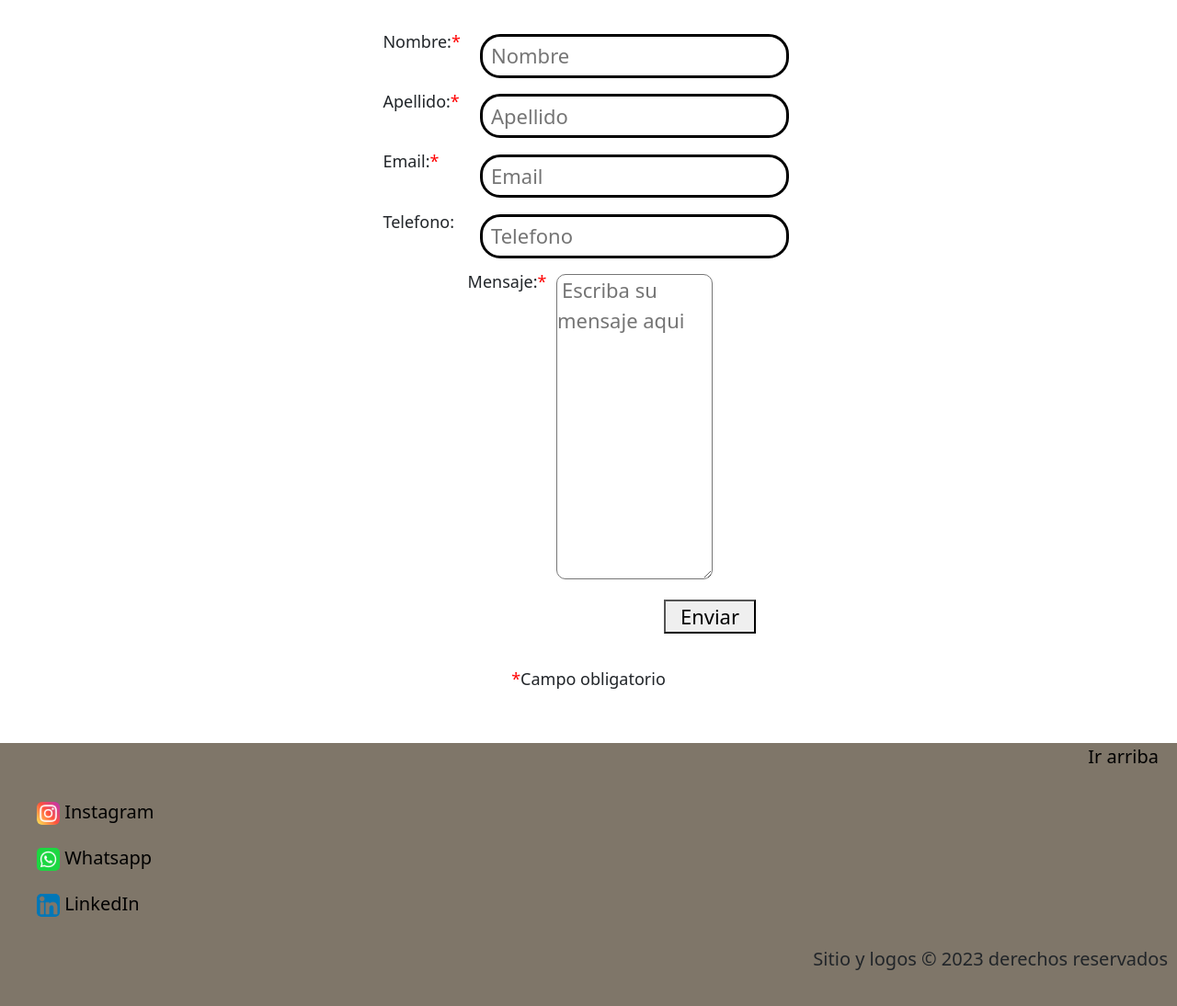
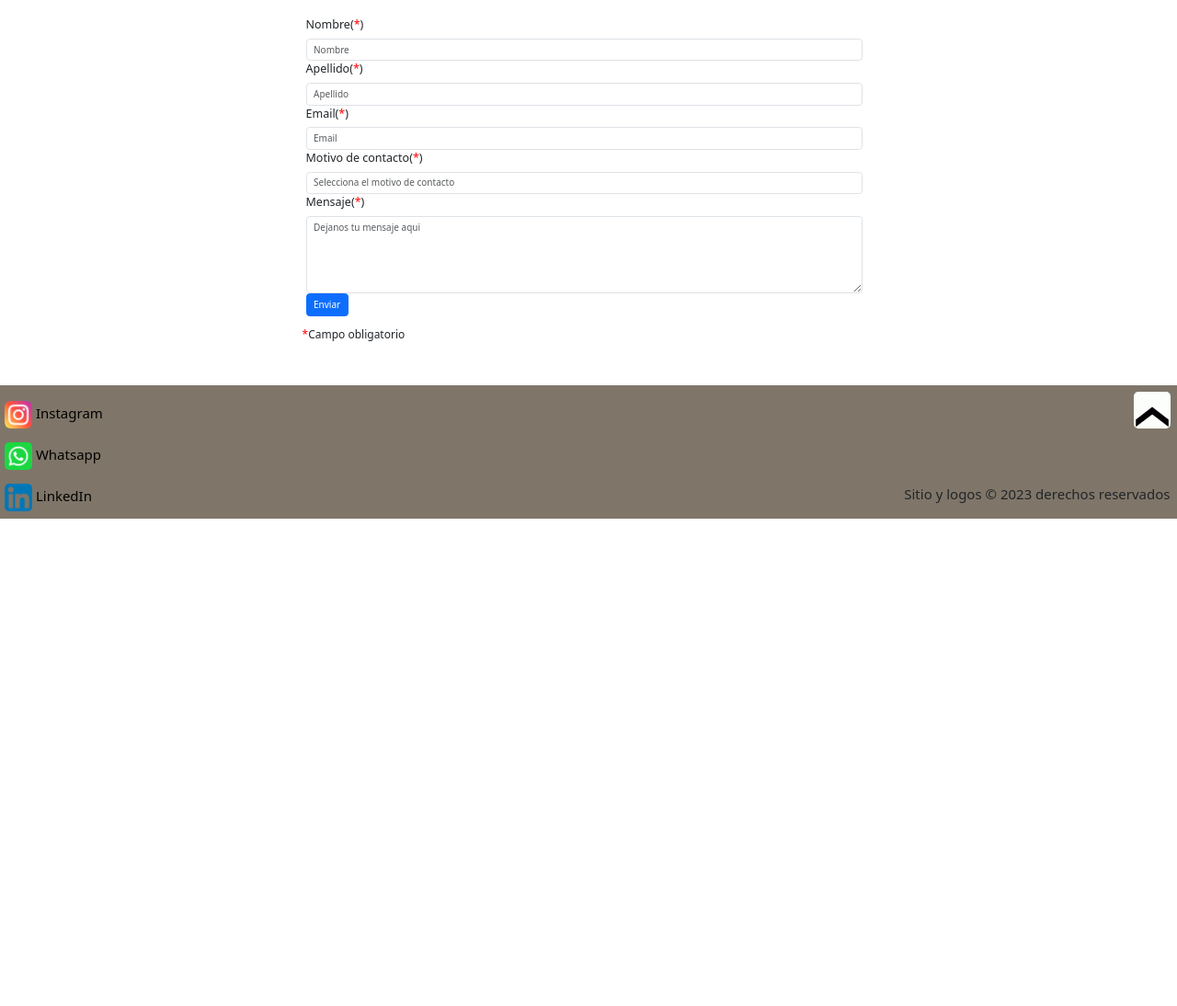
Before and after one commit to FerchoMagan/PreEntrega3RodriguezMagan, a plain HTML site: page proyectoi/paginas/contacto.html in a window 1280 px wide. Shown: the part 220-1314 px from the top of the page at 92% size. After the commit the page ends 800 px from the top, so only its background shows below. Drawn offline with nearby package versions, Linux system fonts and the light colour scheme; a script that the page names is missing.

Commit message:
preentrega 2, nav con boostrap, footer implementando grids mezclado con flex. Correcciones.

```diff
--- a/proyectoi/css/main.css
+++ b/proyectoi/css/main.css
@@ -36,15 +36,22 @@ nav ul li {
 /*body*/
 
 section {
-      padding-top: 8em
+      padding-top: 14em
 }
 
+
 h1 {
-      margin: 1.5em;
       text-align: center;
       font-size: 4rem;
       color: red;
       font-family: "roboto";
+}
+
+/*tuve que aplicar este querie porque en 320 se me rompia el titulo*/
+@media (max-width: 325px) {
+      section h1 {
+            font-size: 3.6rem;
+      }
 }
 
 article {
@@ -53,7 +60,7 @@ article {
 
 }
 section article h2 {
-      font-family: georgia;
+      font-family: Helvetica;
       font-size: 3rem;
       text-align: center;
       padding: 0.5em;
@@ -62,8 +69,7 @@ section article h2 {
 section article h3 {
       font-family: Verdana;
       font-size: 2rem;
-      text-indent: 1.4em;
-      padding-left: 5em;
+      padding-left: 1.5em;
       margin-top: 2em;
 }
 
@@ -71,6 +77,7 @@ section p {
 
       font-size: 1.8rem;
       text-align: justify;
+      font-family: Arial, Helvetica, sans-serif;
       padding: 0.5em;
       text-indent: 1.5em;
       line-height: 1.4em;
@@ -79,12 +86,18 @@ section p {
 
 /*barra de busqueda vademecum*/
 
+/* mejore el aspecto de las barras de busqueda y las separe
+dado que en un futuro van a realizar tareas diferentes
+para la proxima entrega voy a implementar otras mejoras para acercarme mas
+al prototipo
+*/
 .busquedavademecum {
       display: flex;
       flex-flow: row;
       justify-content: center;
       font-size: 2rem;
       padding-bottom: 10em;
+      padding-top: 6em;
       margin-left: 0.5em;
       margin-right: 0.5em;
 
@@ -107,7 +120,7 @@ section p {
 
 }
 
-/*barra de busqueda vademecum interacciones*/
+/*barra de busqueda interacciones*/
 
 .busquedainteracciones {
       display: flex;
@@ -115,6 +128,7 @@ section p {
       justify-content: center;
       font-size: 2rem;
       padding-bottom: 10em;
+      padding-top: 6em;
       margin-left: 0.5em;
       margin-right: 0.5em;
 }
@@ -180,13 +194,15 @@ section a {
 }
 
 /*contacto*/
-
-/*me costo bastante esta parte, lo ire mejorando en proximas entregas a medida que vaya progresando (espero)*/
-
 .obligatorio {
       color: red;
-      font-size: 1.8rem;
 }
+#advertencia {
+
+      font-size: 1.2rem ;
+      padding: 0.5em;
+}
+/*
 .alinearcontacto {
       display: flex;
       flex-flow: row;
@@ -197,7 +213,7 @@ section a {
       margin-right: 5em;
 }
 #contacto {
-      font-size: 2.2rem;
+      font-size: 1.8rem;
 }
 
 #contacto label {
@@ -226,56 +242,76 @@ section a {
       text-indent: 0.5rem;
 }
 
-#advertencia {
-      text-align: center;
-      font-size: 1.8rem ;
-      padding: 2em;
-}
+*/
 
 /*footer*/
+
+/*aca hice la implementacion de grids, para que quedaran alineados como queria
+los iconos de subir con los vinculos de las redes y "derechos"
+ademas los pude alinear combinandolo con flexbox
+creo que el footer me ayudo a entender lo genial de combinar ambas tecnologias
+se que es una "pavada" pero lo puedo llevar a otros items en proyectos futuros
+*/
 
 footer {
       background-color: rgb(127, 118, 105);
       margin-top: 2em;
       width: 100%;
-
+      font-size: 1.5rem;
 }
 
-footer ul {
-      display: flex;
-      flex-flow: column nowrap;
-      align-items: left;
-      text-decoration: none;
-      list-style: none;
-      padding-top: 1em;
-}
-
-footer ul li {
-      display: flex;
-      flex-flow: column nowrap;
-      padding-left: 1em;
-      padding-top: 1em;
-      font-size: 2rem;
-}
-
-.derechos {
-      text-align: right;
-      font-size: 2rem;
-      padding-top: 1em;
-      padding-bottom: 1.5em;
-      padding-right: 0.5em;
+.gridfoot {
+      display: grid;
+      grid-template-columns: auto auto;
+      gap: 1em;
+      padding-left: 0.5rem;
+      padding-bottom: 0.5rem;
 }
 
 .icon {
-      max-width: 2.5rem;
+      max-width: 3rem;
       border-radius: 0.5rem;
 
 }
 
+.whatsapp {
+      grid-column-start: 1;
+      display: flex;
+      align-items: center;
+}
+
+.linkedin {
+      grid-column-start: 1;
+      display: flex;
+      align-items: flex-start
+}
+
+.instagram {
+      grid-column-start: 1;
+      display: flex;
+      align-items: flex-end;
+}
+
+.derechos {
+      grid-column-start: 2;
+      grid-row-start: 3;
+      display: flex;
+      justify-content: flex-end;
+      padding-right: 0.5em;
+
+}
+
 .subir {
-      text-align: right;
-      font-size: 2rem;
-      padding-right: 2rem;
+      grid-column-start: 2;
+      grid-row-start: 1;
+      display: flex;
+      justify-content: right;
+      padding-right: 0.5em;
+      padding-top: 0.5em;
+}
+.flechita {
+      border-radius: 0.5rem;
+      max-width: 4rem;
 
 }
 
--- a/proyectoi/paginas/contacto.html
+++ b/proyectoi/paginas/contacto.html
@@ -15,7 +15,7 @@
             <nav class="navbar navbar-expand-lg navbar-dark bg-dark navbar fixed-top">
                 <div class="container-fluid">
                     <a class="navbar-brand">
-                        <img src="../archivos/iconos/logo.png">
+                        <img alt="logo,lorem" src="../archivos/iconos/logo.png">
                     </a>
                     <button class="navbar-toggler" type="button"
                     data-bs-toggle="collapse"
@@ -54,47 +54,62 @@
                 <h1>Hacenos llegar tu consulta</h1>
             </article>
         </section>
-        <form id="contacto"  action="#" method="post" enctype="application/x-www-form-urlencoded">
-            <div class="alinearcontacto">
-                <label for="nombre"> Nombre:<span class="obligatorio">*</span></label>
-                <input type="text" placeholder="Nombre" name="nombre" id="nombre" required>
+        <div class="container-fluid row g-3 mt-5">
+            <div class= "mx-auto col-10 col-md-8 col-lg-6">
+                <form class="form-control-lg"action="#" method="post">
+                    <div class="form-group">
+                        <label for="nombre" class="form-label">Nombre(<span class="obligatorio">*</span>)</label>
+                        <input required type="text" class="form-control" id="nombre" placeholder="Nombre">
                     </div>
-            <div class="alinearcontacto">
-                <label for="apellido"> Apellido:<span class="obligatorio">*</span></label>
-                <input type="text" name="apellido" id="apellido" placeholder="Apellido" required>
+                    <div class="form-group">
+                        <label for="apellido" class="form-label">Apellido(<span class="obligatorio">*</span>)</label>
+                        <input required type="text" class="form-control" id="apellido" placeholder="Apellido">
                     </div>
-            <div class="alinearcontacto">
-                <label for="email">Email:<span class="obligatorio">*</span></label>
-                <input type="email" name="email" id="email" placeholder="Email" required>
+                    <div class="form-group">
+                        <label for="email" class="form-label">Email(<span class="obligatorio">*</span>)</label>
+                        <input required type="email" class="form-control" id="email" placeholder="Email">
                     </div>
-            <div class="alinearcontacto">
-                <label for="telefono">Telefono:</label>
-                <input type="number" name="telefono" id="telefono" placeholder="Telefono">
+                    <div class="form-group">
+                        <label for="motivo" class="form-label">Motivo de contacto(<span class="obligatorio">*</span>)</label>
+                        <input required class="form-control" list="datalistOptions" id="motivo" placeholder="Selecciona el motivo de contacto">
+                    <datalist id="datalistOptions">
+                        <option value="Informar un error">
+                        <option value="Quiero colaborar">
+                        <option value="Sugerencia de mejora">
+                        <option value="Otros">
+                    </datalist>
                     </div>
-            <div class="alinearcontacto">
-                <label for="mensaje">Mensaje:<span class="obligatorio">*</span></label>
-                <textarea name="mensaje" id="mensaje" cols="30" rows="10" placeholder="Escriba su mensaje aqui" required></textarea>
+                    <div class="form-group">
+                        <label for="mensajito" class="form-label">Mensaje(<span class="obligatorio">*</span>)</label>
+                        <textarea class="form-control" id="mensajito" placeholder="Dejanos tu mensaje aqui" rows="5"></textarea>
                     </div>
-            <div class="alinearcontacto"><button id="botoncitocontacto" type="submit">Enviar</button></div>
+                    <div class="form-group">
+                        <button type="submit" class="btn btn-primary">
+                        Enviar
+                        </button>
+                    </div>
+                </form>
                 <p id="advertencia"><span class="obligatorio">*</span>Campo obligatorio</p>
-        </form>
+            </div>
+        </div>
         <footer id="pie">
+            <div class="gridfoot">
+
+                <div class="instagram">
+                    <a href="https://www.instagram.com"><img alt="instagram" src="../archivos/iconos/instagram.png" class="icon"> Instagram</a>
+                </div>
+                <div class="whatsapp">
+                    <a href="https://www.whatsapp.com"><img alt="whatsapp" src="../archivos/iconos/whatsapp.png" class="icon"> Whatsapp</a>
+                </div>
+                <div class="linkedin">
+                    <a href="https://www.linkedin.com"><img alt="linkedin" src="../archivos/iconos/linkedin.png" class="icon"> LinkedIn</a>
+                </div>
                 <div class="subir">
-                <a href="#topup" id="subir">Ir arriba</a>
+                    <a href="#topup" id="subir"><img class="flechita" alt="flecha,subir" src="../archivos/iconos/this-up.gif"></a>
                  </div>
-            <ul>
-                <li>
-                    <a href="https://www.instagram.com"><img  src="../archivos/iconos/instagram.png" class="icon" > Instagram</a>
-                </li>
-                <li>
-                    <a href="https://www.whatsapp.com"><img  src="../archivos/iconos/whatsapp.png" class="icon"> Whatsapp</a>
-                </li>
-                <li>
-                    <a href="https://www.linkedin.com"><img  src="../archivos/iconos/linkedin.png" class="icon"> LinkedIn</a>
-                </li>
-            </ul>
                 <div class="derechos">
                     <p>Sitio y logos © 2023 derechos reservados</p>
+                </div>
             </div>
         </footer>
         <script src="https://cdn.jsdelivr.net/npm/bootstrap@5.3.0-alpha1/dist/js/bootstrap.bundle.min.js" integrity="sha384-w76AqPfDkMBDXo30jS1Sgez6pr3x5MlQ1ZAGC+nuZB+EYdgRZgiwxhTBTkF7CXvN" crossorigin="anonymous"></script>
```
Also changed, not shown: proyectoi/index.html (+35 -26 lines), proyectoi/paginas/interacciones.html (+20 -24 lines), proyectoi/paginas/quienes_somos.html (+14 -13 lines), proyectoi/paginas/vademecum.html (+20 -25 lines), proyectoi/archivos/iconos/this-up.gif (added). Lines whose indentation alone changed are shown as unchanged.
